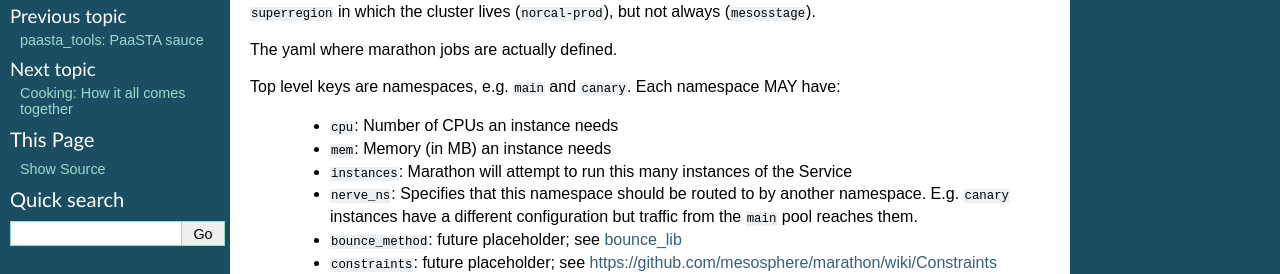
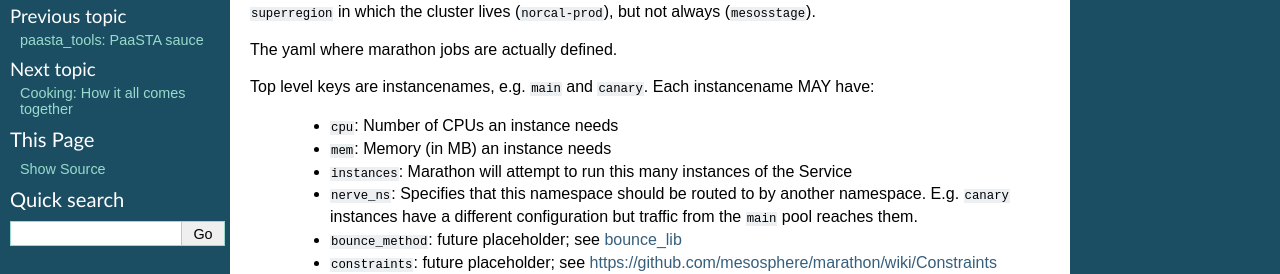
Before and after one commit to Yelp/paasta, a Sphinx documentation site: the page built from docs/source/yelpsoa_configs.rst, in a window 1280 px wide. Shown: the part 207-481 px from the top of the page. Built offline with Sphinx 7.4.7, drawn with Linux system fonts in a browser that asks for light colours.

Commit message:
kwa says these are instancenames, not namespaces.

```diff
--- a/docs/source/yelpsoa_configs.rst
+++ b/docs/source/yelpsoa_configs.rst
@@ -13,7 +13,7 @@ lives (``norcal-prod``), but not always (``mesosstage``).
 
 The yaml where marathon jobs are actually defined.
 
-Top level keys are namespaces, e.g. ``main`` and ``canary``. Each namespace MAY have:
+Top level keys are instancenames, e.g. ``main`` and ``canary``. Each instancename MAY have:
 
   * ``cpu``: Number of CPUs an instance needs
 
```
